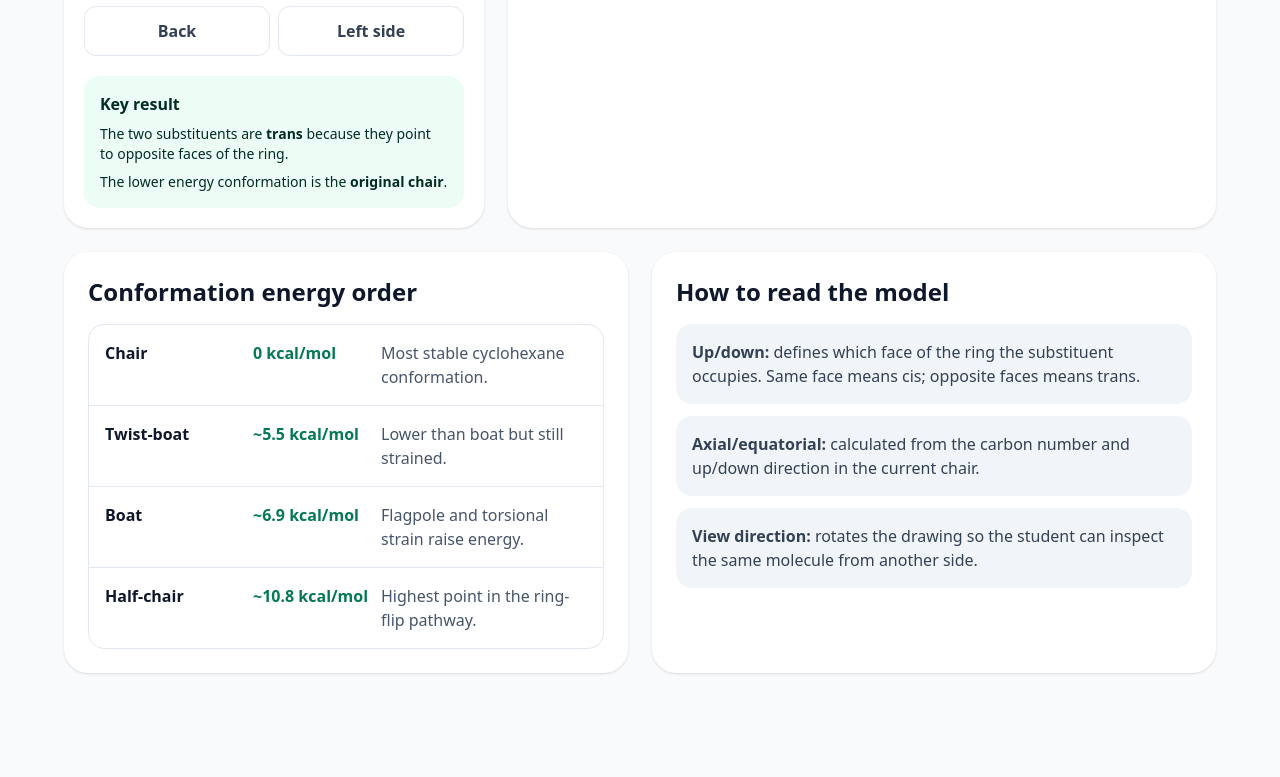
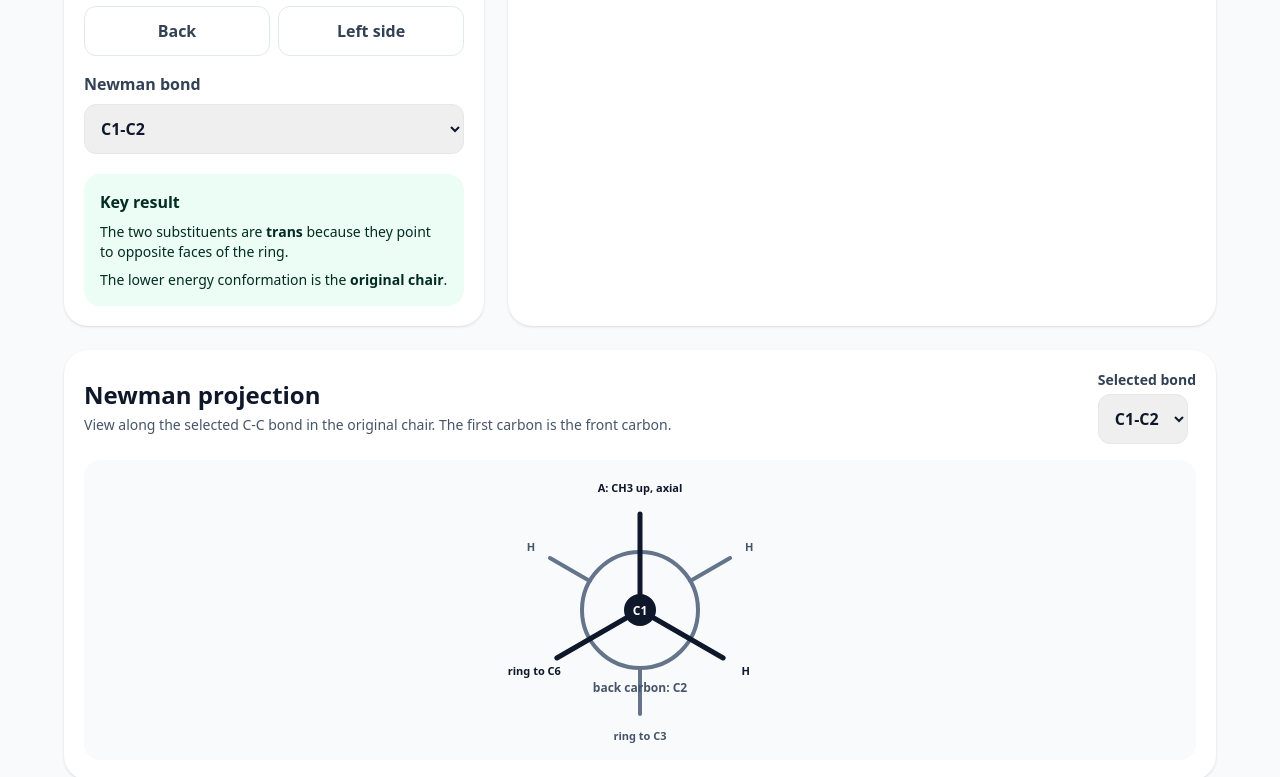
Before and after one commit to barham75/organic-project, a Next.js app: page /stereochemistry/conformational/cyclohexane in a window 1280 px wide. Shown: the part 1104-1881 px from the top of the page. Before the commit the page ends 1809 px from the top, so only its background shows below. Built offline with nearby package versions, Linux system fonts and the light colour scheme.

Commit message:
Fix cyclohexane flip and add Newman projection

```diff
--- a/app/stereochemistry/conformational/cyclohexane/page.tsx
+++ b/app/stereochemistry/conformational/cyclohexane/page.tsx
@@ -6,6 +6,7 @@ import { useMemo, useState } from "react";
 type Orientation = "up" | "down";
 type Position = "axial" | "equatorial";
 type ViewDirection = "front" | "right" | "back" | "left";
+type NewmanBond = "1-2" | "2-3" | "3-4" | "4-5" | "5-6" | "6-1";
 type Point = { x: number; y: number };
 type Substituent = {
   id: string;
@@ -38,9 +39,9 @@ const viewLabels: Record<ViewDirection, string> = {
 };
 
 const axialUpPattern = [true, false, true, false, true, false];
+const ringBonds: NewmanBond[] = ["1-2", "2-3", "3-4", "4-5", "5-6", "6-1"];
 
-function baseRingPoint(index: number, flipped: boolean): Point {
-  const points = [
+const originalChairPoints: Point[] = [
   { x: 72, y: 188 },
   { x: 132, y: 142 },
   { x: 198, y: 166 },
@@ -48,9 +49,18 @@ function baseRingPoint(index: number, flipped: boolean): Point {
   { x: 218, y: 226 },
   { x: 132, y: 252 }
 ];
-  const p = points[index % 6];
-  if (!flipped) return p;
-  return { x: 350 - p.x, y: p.y };
+
+const flippedChairPoints: Point[] = [
+  { x: 72, y: 182 },
+  { x: 132, y: 228 },
+  { x: 198, y: 204 },
+  { x: 278, y: 252 },
+  { x: 218, y: 144 },
+  { x: 132, y: 118 }
+];
+
+function baseRingPoint(index: number, flipped: boolean): Point {
+  return (flipped ? flippedChairPoints : originalChairPoints)[index % 6];
 }
 
 function projectPoint(point: Point, view: ViewDirection): Point {
@@ -91,18 +101,18 @@ function derivedPosition(carbon: number, orientation: Orientation, flipped: bool
 function baseSubstituentVector(carbon: number, orientation: Orientation, flipped: boolean) {
   const position = derivedPosition(carbon, orientation, flipped);
   if (position === "axial") return { dx: 0, dy: orientation === "up" ? -72 : 72 };
-  const equatorialDirection = [
-    { dx: -62, dy: -28 },
-    { dx: -58, dy: -36 },
-    { dx: 66, dy: -22 },
-    { dx: 66, dy: 24 },
+  const equatorialSide = [
+    { dx: -62, dy: 28 },
+    { dx: -58, dy: 36 },
+    { dx: 66, dy: 28 },
+    { dx: 66, dy: 28 },
     { dx: 30, dy: 64 },
-    { dx: -66, dy: 22 }
+    { dx: -66, dy: 28 }
   ][carbon - 1];
-  const pointsUp = orientation === "up";
-  const vectorPointsUp = equatorialDirection.dy < 0;
-  const vector = pointsUp === vectorPointsUp ? equatorialDirection : { dx: -equatorialDirection.dx, dy: -equatorialDirection.dy };
-  return flipped ? { dx: -vector.dx, dy: vector.dy } : vector;
+  return {
+    dx: flipped ? -equatorialSide.dx : equatorialSide.dx,
+    dy: orientation === "up" ? -Math.abs(equatorialSide.dy) : Math.abs(equatorialSide.dy)
+  };
 }
 
 function getSubstituent(id: string) {
@@ -116,6 +126,31 @@ function placementEnergy(placement: Placement, flipped: boolean) {
 
 function relationLabel(a: Placement, b: Placement) {
   return a.orientation === b.orientation ? "cis" : "trans";
+}
+
+function parseNewmanBond(bond: NewmanBond) {
+  const [front, back] = bond.split("-").map(Number);
+  return { front, back };
+}
+
+function newmanTextForCarbon(carbon: number, placements: Placement[]) {
+  const matches = placements.filter((placement) => placement.carbon === carbon);
+  if (matches.length === 0) return "H";
+  return matches
+    .map((placement) => {
+      const substituent = getSubstituent(placement.substituentId);
+      const position = derivedPosition(placement.carbon, placement.orientation, false);
+      return `${placement.id}: ${substituent.name} ${placement.orientation}, ${position}`;
+    })
+    .join(" / ");
+}
+
+function polarPoint(center: Point, radius: number, angle: number) {
+  const radians = (angle * Math.PI) / 180;
+  return {
+    x: center.x + radius * Math.cos(radians),
+    y: center.y + radius * Math.sin(radians)
+  };
 }
 
 function SubstituentBond({
@@ -208,6 +243,88 @@ function CyclohexaneDrawing({
   );
 }
 
+function NewmanProjection({
+  bond,
+  placements,
+  onBondChange
+}: {
+  bond: NewmanBond;
+  placements: Placement[];
+  onBondChange: (bond: NewmanBond) => void;
+}) {
+  const { front, back } = parseNewmanBond(bond);
+  const center = { x: 180, y: 150 };
+  const frontAngles = [-90, 150, 30];
+  const backAngles = [-30, 90, 210];
+  const frontLabel = newmanTextForCarbon(front, placements);
+  const backLabel = newmanTextForCarbon(back, placements);
+  const frontPositions = [
+    frontLabel,
+    `ring to C${front === 1 ? 6 : front - 1}`,
+    "H"
+  ];
+  const backPositions = [
+    backLabel,
+    `ring to C${back === 6 ? 1 : back + 1}`,
+    "H"
+  ];
+
+  return (
+    <div className="rounded-3xl bg-white p-5 shadow">
+      <div className="flex flex-wrap items-center justify-between gap-3">
+        <div>
+          <h2 className="text-2xl font-bold">Newman projection</h2>
+          <p className="mt-1 text-sm text-slate-600">View along the selected C-C bond in the original chair. The first carbon is the front carbon.</p>
+        </div>
+        <label className="block">
+          <span className="mb-1 block text-sm font-bold text-slate-700">Selected bond</span>
+          <select value={bond} onChange={(event) => onBondChange(event.target.value as NewmanBond)} className="rounded-xl border p-3 font-bold">
+            {ringBonds.map((value) => (
+              <option key={value} value={value}>C{value.replace("-", "-C")}</option>
+            ))}
+          </select>
+        </label>
+      </div>
+
+      <svg viewBox="0 0 360 300" className="mt-4 h-[300px] w-full rounded-2xl bg-slate-50">
+        <circle cx={center.x} cy={center.y} r="58" fill="none" stroke="#64748b" strokeWidth="4" />
+        {backAngles.map((angle, index) => {
+          const start = polarPoint(center, 58, angle);
+          const end = polarPoint(center, 104, angle);
+          const label = polarPoint(center, 126, angle);
+          return (
+            <g key={`back-${angle}`}>
+              <line x1={start.x} y1={start.y} x2={end.x} y2={end.y} stroke="#64748b" strokeWidth="4" strokeLinecap="round" />
+              <text x={label.x} y={label.y + 4} textAnchor="middle" className="fill-slate-600 text-[11px] font-bold">
+                {backPositions[index]}
+              </text>
+            </g>
+          );
+        })}
+        {frontAngles.map((angle, index) => {
+          const end = polarPoint(center, 96, angle);
+          const label = polarPoint(center, 122, angle);
+          return (
+            <g key={`front-${angle}`}>
+              <line x1={center.x} y1={center.y} x2={end.x} y2={end.y} stroke="#0f172a" strokeWidth="5" strokeLinecap="round" />
+              <text x={label.x} y={label.y + 4} textAnchor="middle" className="fill-slate-900 text-[11px] font-bold">
+                {frontPositions[index]}
+              </text>
+            </g>
+          );
+        })}
+        <circle cx={center.x} cy={center.y} r="16" fill="#0f172a" />
+        <text x={center.x} y={center.y + 5} textAnchor="middle" className="fill-white text-xs font-bold">
+          C{front}
+        </text>
+        <text x={center.x} y={center.y + 82} textAnchor="middle" className="fill-slate-600 text-xs font-bold">
+          back carbon: C{back}
+        </text>
+      </svg>
+    </div>
+  );
+}
+
 function PlacementControls({
   title,
   placement,
@@ -258,6 +375,7 @@ export default function CyclohexaneConformationPage() {
   const [firstPlacement, setFirstPlacement] = useState<Placement>({ id: "A", substituentId: "methyl", carbon: 1, orientation: "up" });
   const [secondPlacement, setSecondPlacement] = useState<Placement>({ id: "B", substituentId: "ethyl", carbon: 3, orientation: "down" });
   const [view, setView] = useState<ViewDirection>("front");
+  const [newmanBond, setNewmanBond] = useState<NewmanBond>("1-2");
 
   const placements = [firstPlacement, secondPlacement];
   const originalEnergy = placements.reduce((sum, p) => sum + placementEnergy(p, false), 0);
@@ -314,6 +432,15 @@ export default function CyclohexaneConformationPage() {
                   ))}
                 </div>
               </div>
+
+              <div>
+                <span className="mb-2 block font-bold text-slate-700">Newman bond</span>
+                <select value={newmanBond} onChange={(event) => setNewmanBond(event.target.value as NewmanBond)} className="w-full rounded-xl border p-3 font-bold">
+                  {ringBonds.map((value) => (
+                    <option key={value} value={value}>C{value.replace("-", "-C")}</option>
+                  ))}
+                </select>
+              </div>
             </div>
 
             <div className="mt-5 rounded-2xl bg-emerald-50 p-4 text-emerald-950">
@@ -365,6 +492,10 @@ export default function CyclohexaneConformationPage() {
           </div>
         </section>
 
+        <section className="mt-6">
+          <NewmanProjection bond={newmanBond} placements={placements} onBondChange={setNewmanBond} />
+        </section>
+
         <section className="mt-6 grid gap-6 lg:grid-cols-2">
           <article className="rounded-3xl bg-white p-6 shadow">
             <h2 className="text-2xl font-bold">Conformation energy order</h2>
```
Lines whose indentation alone changed are shown as unchanged.
